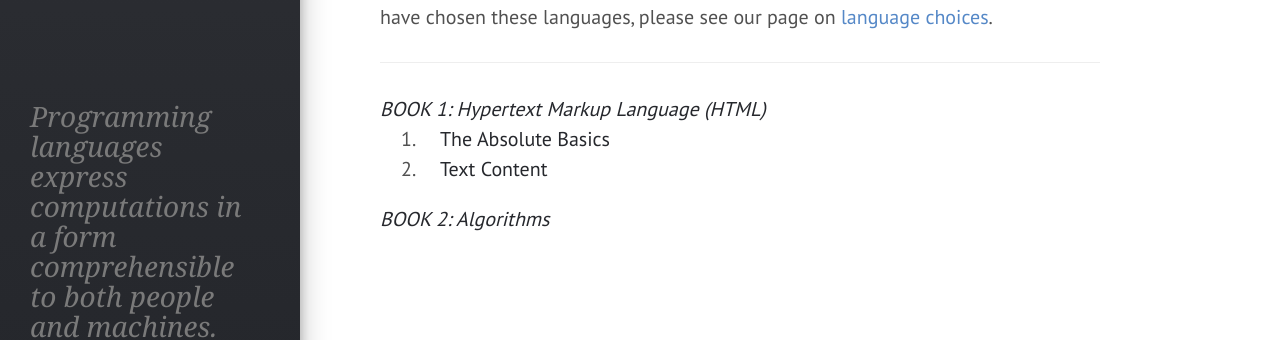
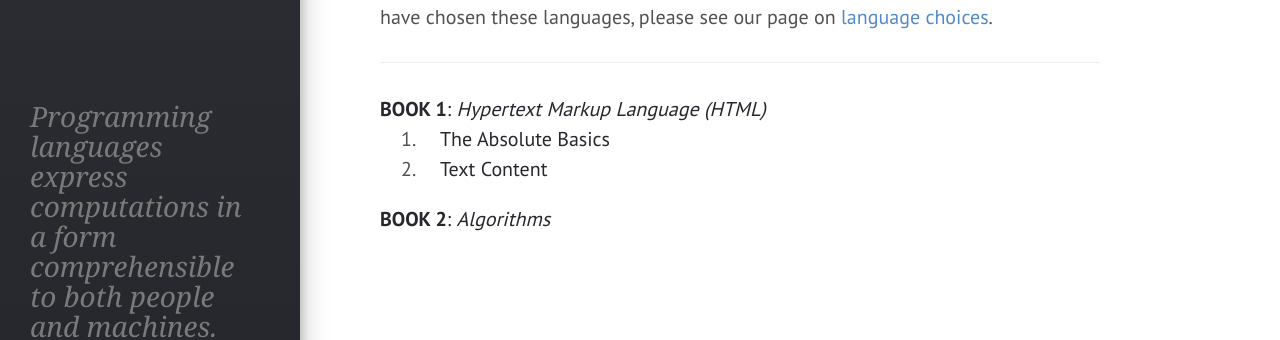
Before and after one commit to kranzuft/nodlim_old, a Jekyll site: the page built from exercises.md, in a window 1280 px wide. Shown: the part 218-558 px from the top of the page. Built offline with Jekyll 4.4.1, drawn with Linux system fonts in a browser that asks for light colours.

Commit message:
Added globaltoc include

```diff
--- a/exercises.md
+++ b/exercises.md
@@ -11,20 +11,6 @@
 
 <hr />
 
-<nav class="tocnav">
-  {% assign colls = site.collections | sort : 'booknum' %}
-  {% for matter in colls %}
-    {% if matter.topic != NULL %}
-    <em>
-        <a href="{{ site.github.url }}/{{ matter.label }}/index">
-        BOOK {{ matter.booknum }}: {{ matter.title }}
-      </a>
-    </em>
-
-    {% include topicnav.html topics=matter.docs %}
-
-    {% endif %}
-  {% endfor %}
-</nav>
+{% include globaltoc.html %}
 
 [languages]: /languages
```
Also changed, not shown: index.md (+2 -10 lines).
